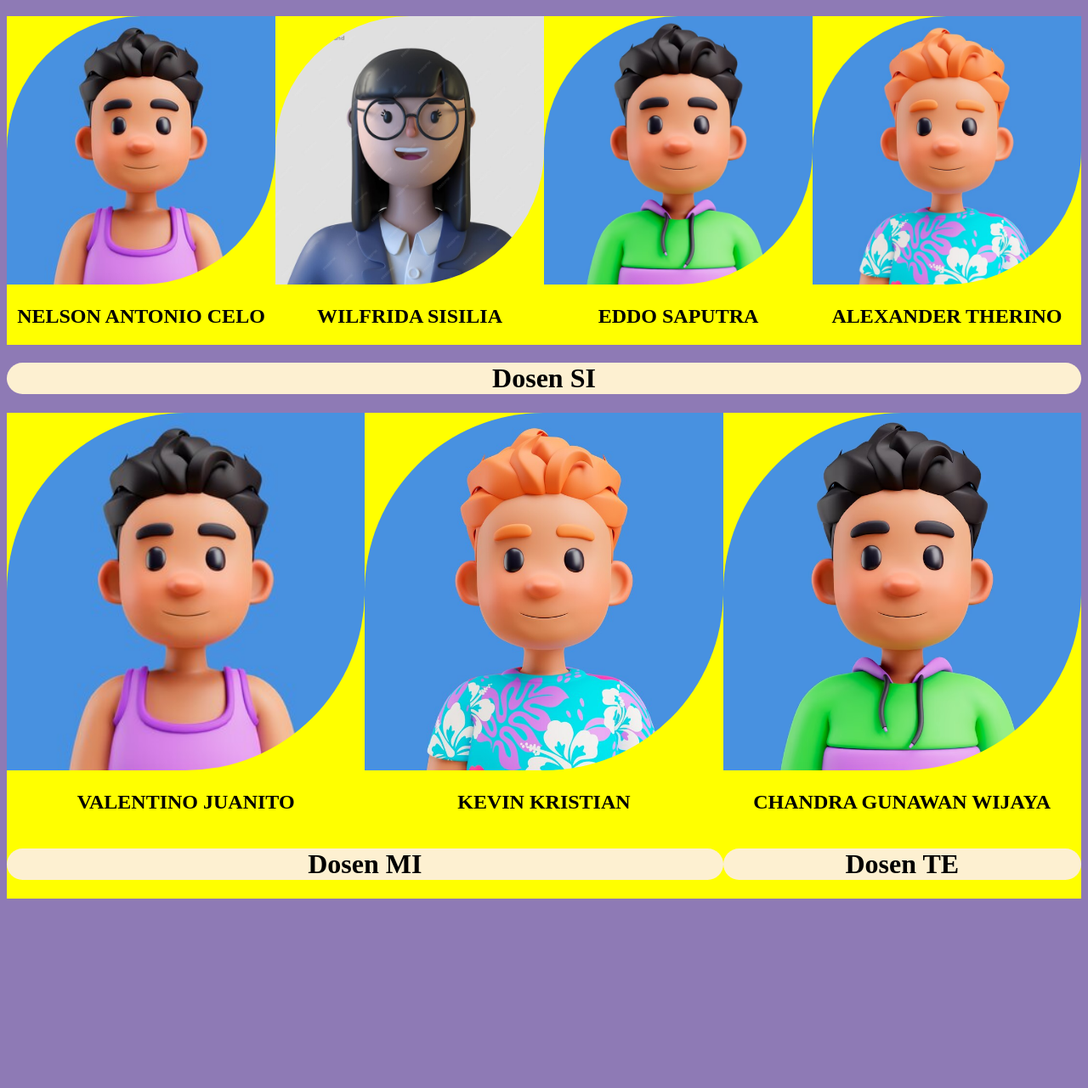
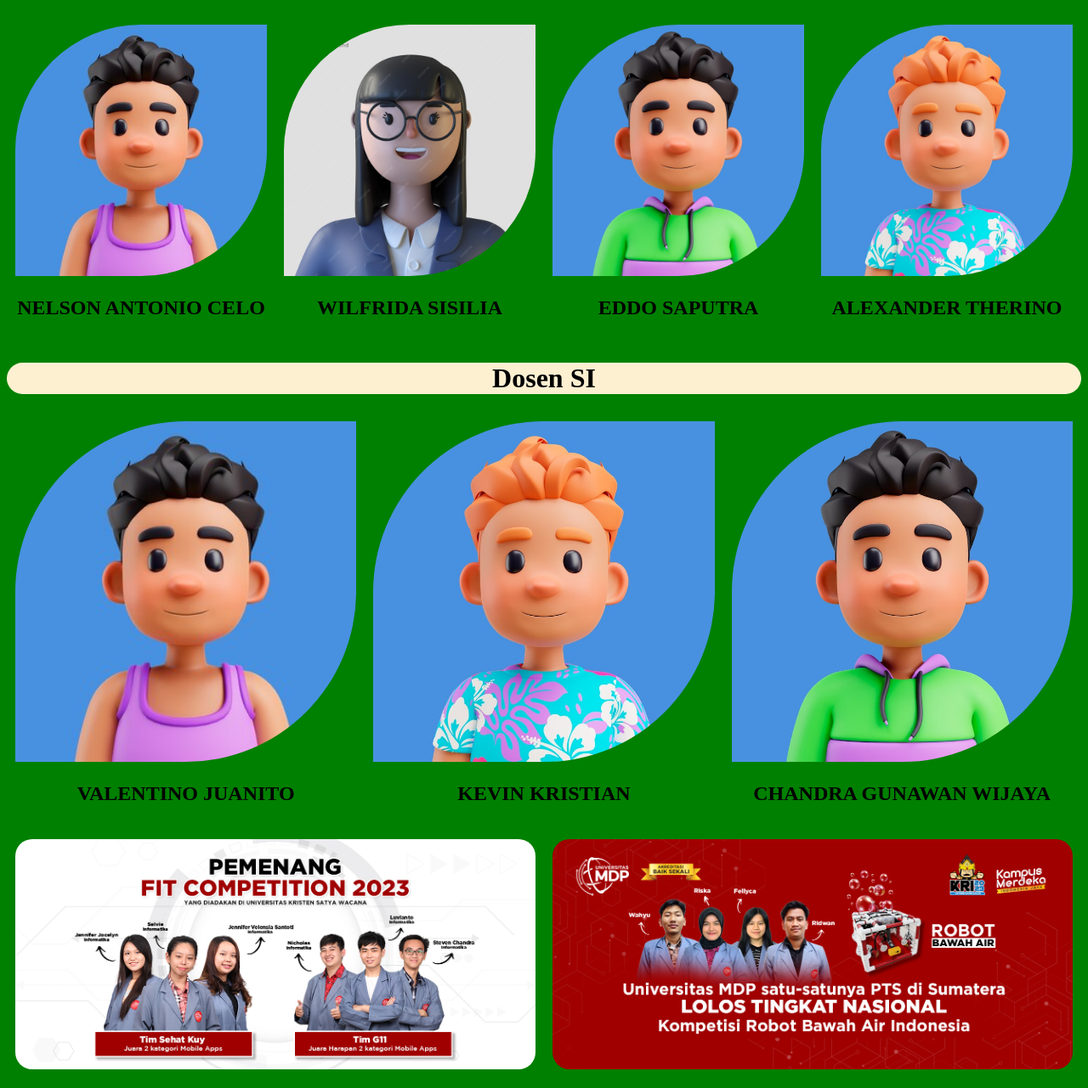
Before and after one commit to nurrachmat/23242PW1IF21, a plain HTML site: page dosen.html in a window 1280 px wide. Shown: the part 61-1342 px from the top of the page at 85% size. Before the commit the page ends 1127 px from the top, so only its background shows below. Drawn offline with Linux system fonts and the light colour scheme.

Commit message:
Responsive

```diff
--- a/dosen.html
+++ b/dosen.html
@@ -11,25 +11,25 @@
       <h1 class="text-center bg-primary rounded">Dosen IF</h1>
 
       <!-- dosen ke-1 -->
-      <div class="col">
+      <div class="col-lg-3 col-sm-6 p-1">
         <img src="img/dosen1.jpg" alt="" class="img-responsive img-rounded" />
         <h2 class="text-center">NELSON ANTONIO CELO</h2>
       </div>
 
       <!-- dosen ke-2 -->
-      <div class="col">
+      <div class="col-lg-3 col-sm-6 p-1">
         <img src="img/dosen2.jpg" alt="" class="img-responsive img-rounded" />
         <h2 class="text-center">WILFRIDA SISILIA</h2>
       </div>
 
       <!-- dosen ke-3 -->
-      <div class="col">
+      <div class="col-lg-3 col-sm-6 p-1">
         <img src="img/dosen3.avif" alt="" class="img-responsive img-rounded" />
         <h2 class="text-center">EDDO SAPUTRA</h2>
       </div>
 
       <!-- dosen ke-4 -->
-      <div class="col">
+      <div class="col-lg-3 col-sm-6 p-1">
         <img src="img/dosen4.jpg" alt="" class="img-responsive img-rounded" />
         <h2 class="text-center">ALEXANDER THERINO</h2>
       </div>
@@ -39,30 +39,30 @@
       <h1 class="text-center bg-primary rounded">Dosen SI</h1>
 
       <!-- dosen ke-1 -->
-      <div class="col-3">
+      <div class="col-lg-4 col-sm-12 p-1">
         <img src="img/dosen1.jpg" alt="" class="img-responsive img-rounded" />
         <h2 class="text-center">VALENTINO JUANITO</h2>
       </div>
 
       <!-- dosen ke-2 -->
-      <div class="col-3">
+      <div class="col-lg-4 col-sm-12 p-1">
         <img src="img/dosen4.jpg" alt="" class="img-responsive img-rounded" />
         <h2 class="text-center">KEVIN KRISTIAN</h2>
       </div>
 
       <!-- dosen ke-3 -->
-      <div class="col-3">
+      <div class="col-lg-4 col-sm-12 p-1">
         <img src="img/dosen3.avif" alt="" class="img-responsive img-rounded" />
         <h2 class="text-center">CHANDRA GUNAWAN WIJAYA</h2>
       </div>
     </div>
 
     <div class="row">
-      <div class="col-7">
-        <h1 class="text-center bg-primary rounded">Dosen MI</h1>
+      <div class="col-lg-6 col-sm-12 p-1">
+        <img src="img/banner-1.jpg" alt="" class="img-responsive rounded" >
       </div>
-      <div class="col-3">
-        <h1 class="text-center bg-primary rounded">Dosen TE</h1>
+      <div class="col-lg-6 col-sm-12 p-1">
+        <img src="img/banner-2.jpg" alt="" class="img-responsive rounded" >
       </div>
     </div>
   </body>
--- a/style.css
+++ b/style.css
@@ -1,16 +1,57 @@
+* {
+  box-sizing: border-box;
+}
+
 /* element selector */
 /* ref: colorhunt.co */
+
+/* mobile / HP */
 body {
   background-color: #8e7ab5;
 }
 
-/* class selector */
-.col {
-  width: 25%;
-  background-color: yellow;
-  float: left;
+/* CSS tablet */
+@media screen and (min-width: 600px) {
+  body {
+    background-color: yellow;
+  }
+
+  .col-sm-6 {
+    width: 50%;
+    float: left;
+  }
+
+  .col-sm-12 {
+    width: 100%;
+    float: left;
+  }
 }
 
+/* CSS Desktop */
+@media screen and (min-width: 992px) {
+  body {
+    background-color: green;
+  }
+
+  .col-lg-3 {
+    width: 25%;
+    /* background-color: yellow; */
+    float: left;
+  }
+
+  .col-lg-4 {
+    width: 33.33%;
+    /* background-color: yellow; */
+    float: left;
+  }
+
+  .col-lg-6 {
+    width: 50%;
+    float: left;
+  }
+}
+
+/* class selector */
 .img-responsive {
   width: 100%;
 }
@@ -32,12 +73,6 @@ body {
   border-radius: 50% 0 50% 0;
 }
 
-.col-3 {
-  width: 33.33%;
-  background-color: yellow;
-  float: left;
-}
-
 .col-7 {
   width: 66.67%;
   background-color: yellow;
@@ -49,3 +84,7 @@ body {
   clear: both;
   display: table;
 }
+
+.p-1 {
+  padding: 10px;
+}
```
Also changed, not shown: img/banner-1.jpg (added), img/banner-2.jpg (added).
